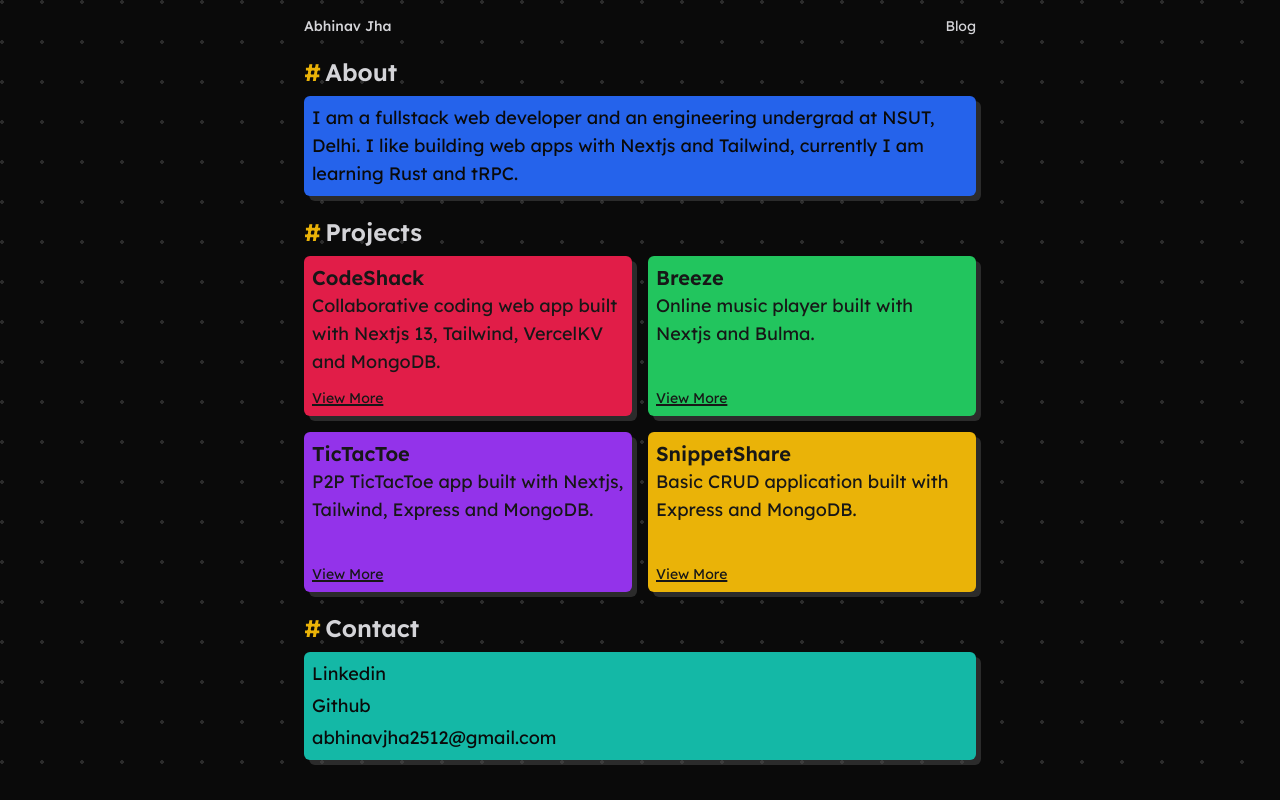
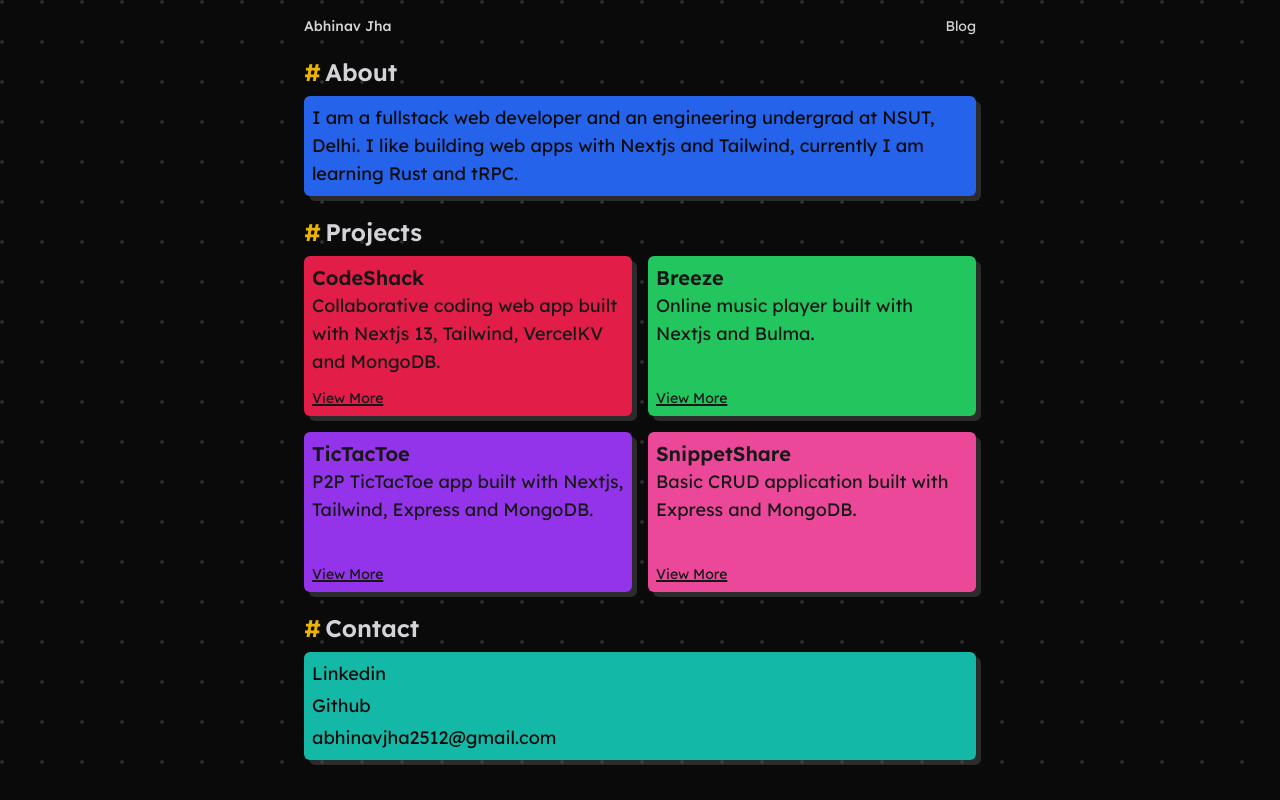
Before and after one commit to shadyy41/shady41, a Next.js app: page / in a window 1280 px wide. Built offline with nearby package versions, Linux system fonts and the light colour scheme.

Commit message:
changed tile color

```diff
--- a/app/page.tsx
+++ b/app/page.tsx
@@ -98,7 +98,7 @@ const projects : Map<string, Project> = new Map([
 
 export { projects }
 
-const classes_array = ["bg-rose-600", "bg-green-500", "bg-purple-600", "bg-yellow-500"]
+const classes_array = ["bg-rose-600", "bg-green-500", "bg-purple-600", "bg-pink-500"]
 
 export default function Home() {
   return (
```
